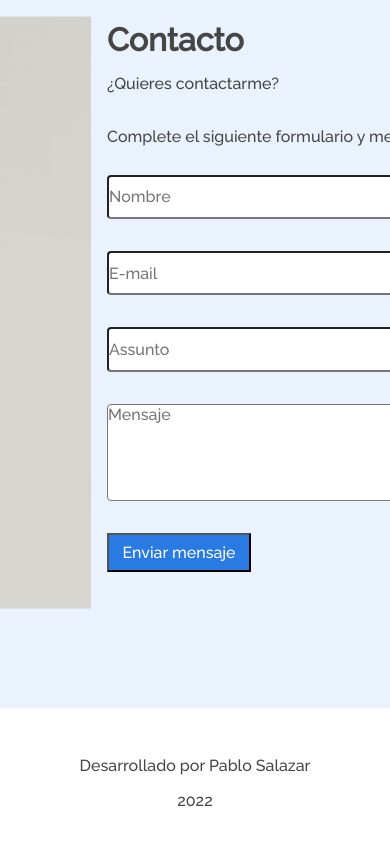
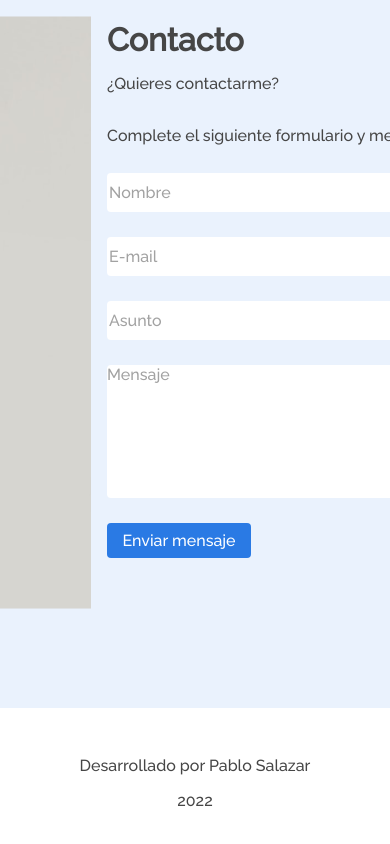
Before and after one commit to Psalazar8505/Portafolio, a plain HTML site: page index.html in a window 390 px wide. Shown: the part 5090-5934 px from the top of the page. Drawn offline with Linux system fonts and the light colour scheme.

Commit message:
trabando con el formulario, queda pendiente responsividad y validaciones js

```diff
--- a/css/formcontacto/formcontacto.css
+++ b/css/formcontacto/formcontacto.css
@@ -52,21 +52,20 @@
     flex-direction: column;
     align-items: flex-start;
     padding: 0px;
-    gap: 32px;
+    gap: 25px;
     width: 656px;
-    height: 397px;
+    height: 450px;
 }
 
 .formcontato__input{
-    display: flex;
     flex-direction: column;
-    align-items: flex-start;
     padding: 0px;
     gap: 8px;
     width: 656px;
-    height: 56px;
+    height: 35px;
     background: #FFFFFF;
     border-radius: 4px;
+    border-color: transparent;
     font-family: 'Raleway';
     font-style: normal;
     font-weight: 400;
@@ -74,6 +73,10 @@
     line-height: 20px;
     display: flex;
     align-items: center;
+    color: #464646;
+}
+
+.formcontato__input::placeholder{
     color: #A2A2A2;
 }
 
@@ -94,12 +97,18 @@
     line-height: 20px;
     display: flex;
     align-items: center;
+    color: #464646;
+    border: unset;
+    border-radius: 4px;
+}
+
+.formcontato__textarea::placeholder{
     color: #A2A2A2;
 }
 
 .formcontato__botao{
     width: 144px;
-    height: 51px;
+    height: 35px;
     background: #2A7AE4;
     font-family: 'Raleway';
     font-style: normal;
@@ -107,4 +116,6 @@
     font-size: 16px;
     line-height: 19px;
     color: #FFFFFF;
+    border: unset;
+    border-radius: 4px;
 }
--- a/index.html
+++ b/index.html
@@ -27,6 +27,7 @@
     <link rel="stylesheet" href="./css/experience/experience-box.css">
     <link rel="stylesheet" href="./css/experience/experiencie-container.css">
     <link rel="stylesheet" href="./css/formcontacto/formcontacto.css">
+    <link rel="stylesheet" href="./css/formcontacto/inputs.css">
     <link rel="stylesheet" href="./css/footer/footer-rodape.css">
     <link rel="preconnect" href="https://fonts.googleapis.com">
     <link rel="preconnect" href="https://fonts.gstatic.com" crossorigin>
@@ -241,10 +242,10 @@
                     <h3 class="formcontato__subtext">¿Quieres contactarme?</h3>
                     <h3 class="formcontato__subtext">Complete el siguiente formulario y me pondré en contacto con usted lo antes posible. </h3>
                     <form class="formcontato__form" name="form">
-                        <input class="formcontato__input" type="text" name="nombre" placeholder="Nombre">
-                        <input class="formcontato__input" type="email" name="email" placeholder="E-mail">
-                        <input class="formcontato__input" type="text" name="asunto" placeholder="Assunto">
-                        <textarea class="formcontato__textarea" rows="5" cols="40" id="mensagem" name="mensaje" placeholder="Mensaje"></textarea>
+                        <input class="formcontato__input" type="text" name="nombre" placeholder="Nombre" required data-tipo="nombre" minlength="5" maxlength="50">
+                        <input class="formcontato__input" type="email" name="email" placeholder="E-mail" required data-tipo="email">
+                        <input class="formcontato__input" type="text" name="asunto" placeholder="Asunto" required data-tipo="asunto" minlength="5" maxlength="50">
+                        <textarea class="formcontato__textarea" rows="5" cols="40" id="mensagem" name="mensaje" placeholder="Mensaje" required data-tipo="mensaje" minlength="20" maxlength="500"></textarea>
                         <button type="submit" class="formcontato__botao">Enviar mensaje</button>
                     </form>
                 </div>
--- a/validacion.js
+++ /dev/null
@@ -1 +0,0 @@
-//Haz tú validación en javascript acá
```
